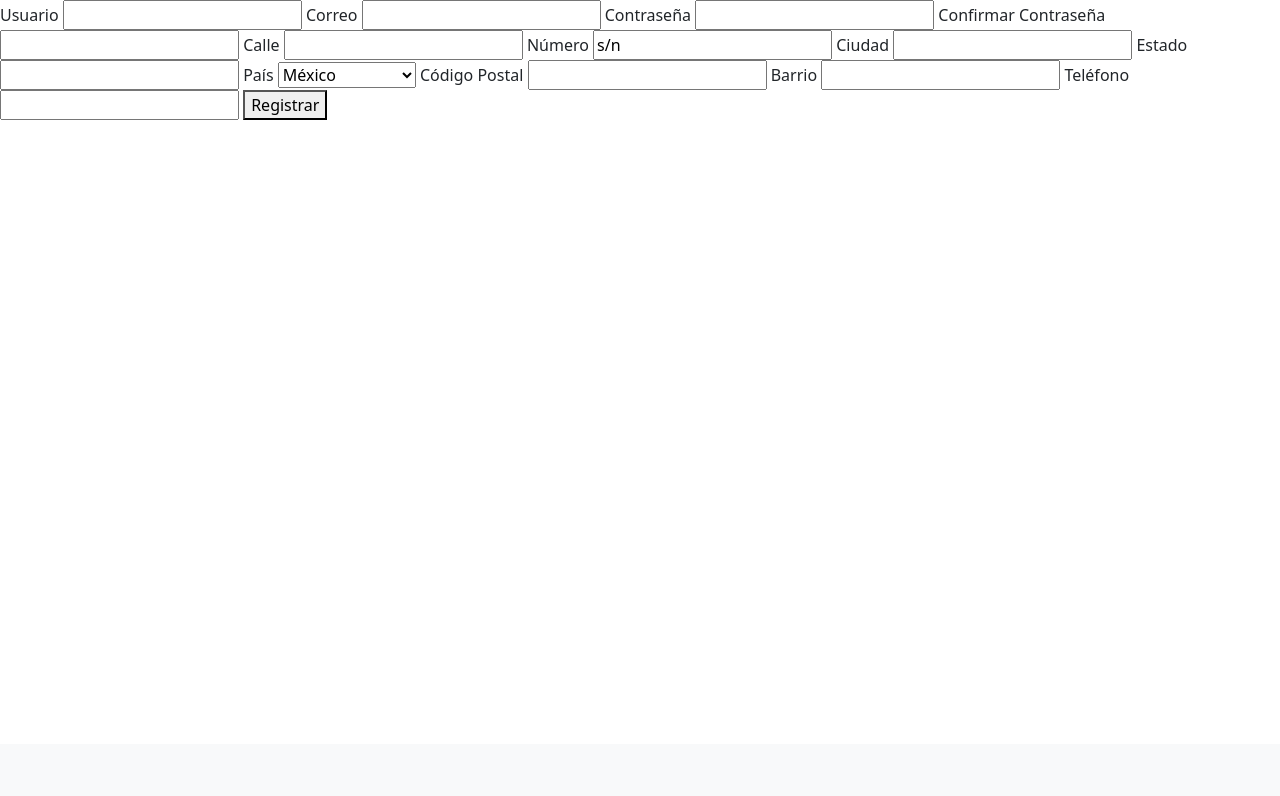
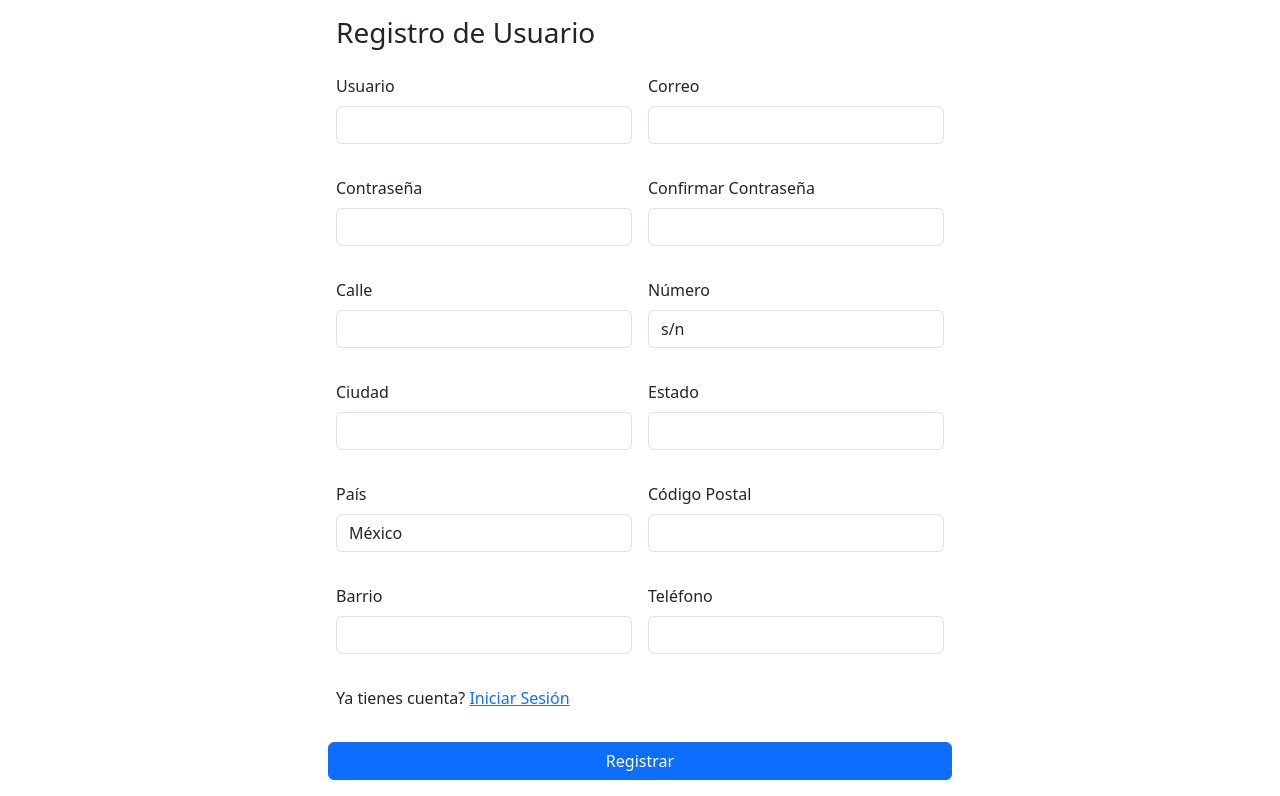
Before and after one commit to Emmanueloz/online_store, a Flask app: page /register/ in a window 1280 px wide. Shown: the part 56-852 px from the top of the page. Before the commit the page ends 176 px from the top, so only its background shows below. Run offline with Flask 3, Linux system fonts and the light colour scheme; parts of the project's set-up code (start-up, migrations or seed data) failed here and were passed over; some libraries are stand-ins or nearby versions.

Commit message:
estilo formularios para iniciar sesión y registrarse

```diff
--- a/app/features/auth/form.py
+++ b/app/features/auth/form.py
@@ -1,5 +1,5 @@
 from flask_wtf import FlaskForm
-from wtforms import StringField, PasswordField, TelField, SelectField
+from wtforms import StringField, PasswordField, TelField, SelectField, IntegerField
 from wtforms.validators import DataRequired, Email, EqualTo
 
 
@@ -31,13 +31,19 @@ class UserForm(AuthForm):
 
 
 class DirectionForm(FlaskForm):
-    street = StringField('Calle', validators=[DataRequired()])
-    number = StringField('Número', default='s/n')
-    city = StringField('Ciudad', validators=[DataRequired()])
-    state = StringField('Estado', validators=[DataRequired()])
-    zip_code = StringField('Código Postal', validators=[DataRequired()])
-    neighborhood = StringField('Barrio', validators=[DataRequired()])
-    phone = TelField('Teléfono', validators=[DataRequired()])
+    street = StringField('Calle', validators=[
+                         DataRequired()], render_kw={'maxlength': 100})
+    number = StringField('Número', default='s/n', render_kw={'maxlength': 100})
+    city = StringField('Ciudad', validators=[
+                       DataRequired()], render_kw={'maxlength': 100})
+    state = StringField('Estado', validators=[
+                        DataRequired()], render_kw={'maxlength': 100})
+    zip_code = IntegerField('Código Postal', validators=[
+                            DataRequired("Código Postal es requerido")], render_kw={'maxlength': 10})
+    neighborhood = StringField('Barrio', validators=[
+                               DataRequired()], render_kw={'maxlength': 100})
+    phone = TelField('Teléfono', validators=[
+                     DataRequired("Teléfono es requerido")], render_kw={'maxlength': 10, 'minlength': 10, 'pattern': r'^[0-9]{10}$'})
     country = SelectField('País', validators=[DataRequired()], choices=[
         ('mx', 'México'),
         ('us', 'Estados Unidos'),
--- a/app/features/auth/routes.py
+++ b/app/features/auth/routes.py
@@ -52,6 +52,7 @@ def register_post():
     context = {'form': form}
 
     if not form.validate_on_submit():
+        print(form.confirm_password.errors)
         return render_template('register.jinja2', **context)
 
     try:
--- a/app/features/auth/templates/register.jinja2
+++ b/app/features/auth/templates/register.jinja2
@@ -4,20 +4,144 @@
 
 {% block content %}
 
-<form method="post">
-    {{ form.csrf_token }}
-    {{ form.username.label }} {{ form.username }}
-    {{ form.email.label }} {{ form.email }}
-    {{ form.password.label }} {{ form.password }}
-    {{ form.confirm_password.label }} {{ form.confirm_password }}
-    {{ form.street.label }} {{ form.street }}
-    {{ form.number.label }} {{ form.number }}
-    {{ form.city.label }} {{ form.city }}
-    {{ form.state.label }} {{ form.state }}
-    {{ form.country.label }} {{ form.country }}
-    {{ form.zip_code.label }} {{ form.zip_code }}
-    {{ form.neighborhood.label }} {{ form.neighborhood }}
-    {{ form.phone.label }} {{ form.phone }}
-    <button type="submit">Registrar</button>
-</form>
+<main class="container-fluid p-3">
+    <form class="col-12 col-md-8 col-lg-6 mx-auto row g-3 {{ 'was-validated' if form.errors }}" method="post">
+        <h3>Registro de Usuario</h3>
+        {{ form.csrf_token }}
+        <div class="mb-3 col-md-6">
+            {{ form.username.label(class="form-label") }}
+            {{ form.username(class="form-control") }}
+            {% if form.username.errors %}
+            <div class="invalid-feedback">
+                {% for error in form.username.errors %}
+                <span>{{ error }}</span>
+                {% endfor %}
+            </div>
+            {% endif %}
+        </div>
+        <div class="mb-3 col-md-6">
+            {{ form.email.label(class="form-label") }}
+            {{ form.email(class="form-control") }}
+            {% if form.email.errors %}
+            <div class="invalid-feedback">
+                {% for error in form.email.errors %}
+                <span>{{ error }}</span>
+                {% endfor %}
+            </div>
+            {% endif %}
+        </div>
+        <div class="mb-3 col-md-6">
+            {{ form.password.label(class="form-label") }}
+            {{ form.password(class="form-control") }}
+            {% if form.password.errors %}
+            <div class="invalid-feedback">
+                {% for error in form.password.errors %}
+                <span>{{ error }}</span>
+                {% endfor %}
+            </div>
+            {% endif %}
+        </div>
+        <div class="mb-3 col-md-6">
+            {{ form.confirm_password.label(class="form-label") }}
+            {{ form.confirm_password(class="form-control") }}
+            {% if form.confirm_password.errors %}
+            <div class="invalid-feedback">
+                {% for error in form.confirm_password.errors %}
+                <span>{{ error }}</span>
+                {% endfor %}
+            </div>
+            {% endif %}
+        </div>
+        <div class="mb-3 col-md-6">
+            {{ form.street.label(class="form-label") }}
+            {{ form.street(class="form-control") }}
+            {% if form.street.errors %}
+            <div class="invalid-feedback">
+                {% for error in form.street.errors %}
+                <span>{{ error }}</span>
+                {% endfor %}
+            </div>
+            {% endif %}
+        </div>
+        <div class="mb-3 col-md-6">
+            {{ form.number.label(class="form-label") }}
+            {{ form.number(class="form-control") }}
+            {% if form.number.errors %}
+            <div class="invalid-feedback">
+                {% for error in form.number.errors %}
+                <span>{{ error }}</span>
+                {% endfor %}
+            </div>
+            {% endif %}
+        </div>
+        <div class="mb-3 col-md-6">
+            {{ form.city.label(class="form-label") }}
+            {{ form.city(class="form-control") }}
+            {% if form.city.errors %}
+            <div class="invalid-feedback">
+                {% for error in form.city.errors %}
+                <span>{{ error }}</span>
+                {% endfor %}
+            </div>
+            {% endif %}
+        </div>
+        <div class="mb-3 col-md-6">
+            {{ form.state.label(class="form-label") }}
+            {{ form.state(class="form-control") }}
+            {% if form.state.errors %}
+            <div class="invalid-feedback">
+                {% for error in form.state.errors %}
+                <span>{{ error }}</span>
+                {% endfor %}
+            </div>
+            {% endif %}
+        </div>
+        <div class="mb-3 col-md-6">
+            {{ form.country.label(class="form-label") }}
+            {{ form.country(class="form-control") }}
+            {% if form.country.errors %}
+            <div class="invalid-feedback">
+                {% for error in form.country.errors %}
+                <span>{{ error }}</span>
+                {% endfor %}
+            </div>
+            {% endif %}
+        </div>
+        <div class="mb-3 col-md-6">
+            {{ form.zip_code.label(class="form-label") }}
+            {{ form.zip_code(class="form-control") }}
+            {% if form.zip_code.errors %}
+            <div class="invalid-feedback">
+                {% for error in form.zip_code.errors %}
+                <span>{{ error }}</span>
+                {% endfor %}
+            </div>
+            {% endif %}
+        </div>
+        <div class="mb-3 col-md-6">
+            {{ form.neighborhood.label(class="form-label") }}
+            {{ form.neighborhood(class="form-control") }}
+            {% if form.neighborhood.errors %}
+            <div class="invalid-feedback">
+                {% for error in form.neighborhood.errors %}
+                <span>{{ error }}</span>
+                {% endfor %}
+            </div>
+            {% endif %}
+        </div>
+        <div class="mb-3 col-md-6">
+            {{ form.phone.label(class="form-label") }}
+            {{ form.phone(class="form-control") }}
+            {% if form.phone.errors %}
+            <div class="invalid-feedback">
+                {% for error in form.phone.errors %}
+                <span>{{ error }}</span>
+                {% endfor %}
+            </div>
+            {% endif %}
+        </div>
+        <p>Ya tienes cuenta? <a href="{{ url_for('auth.login') }}">Iniciar Sesión</a></p>
+        <button class="btn btn-primary" type="submit">Registrar</button>
+    </form>
+</main>
 {% endblock %}
```
Also changed, not shown: app/features/auth/templates/login.jinja2 (+30 -6 lines).
